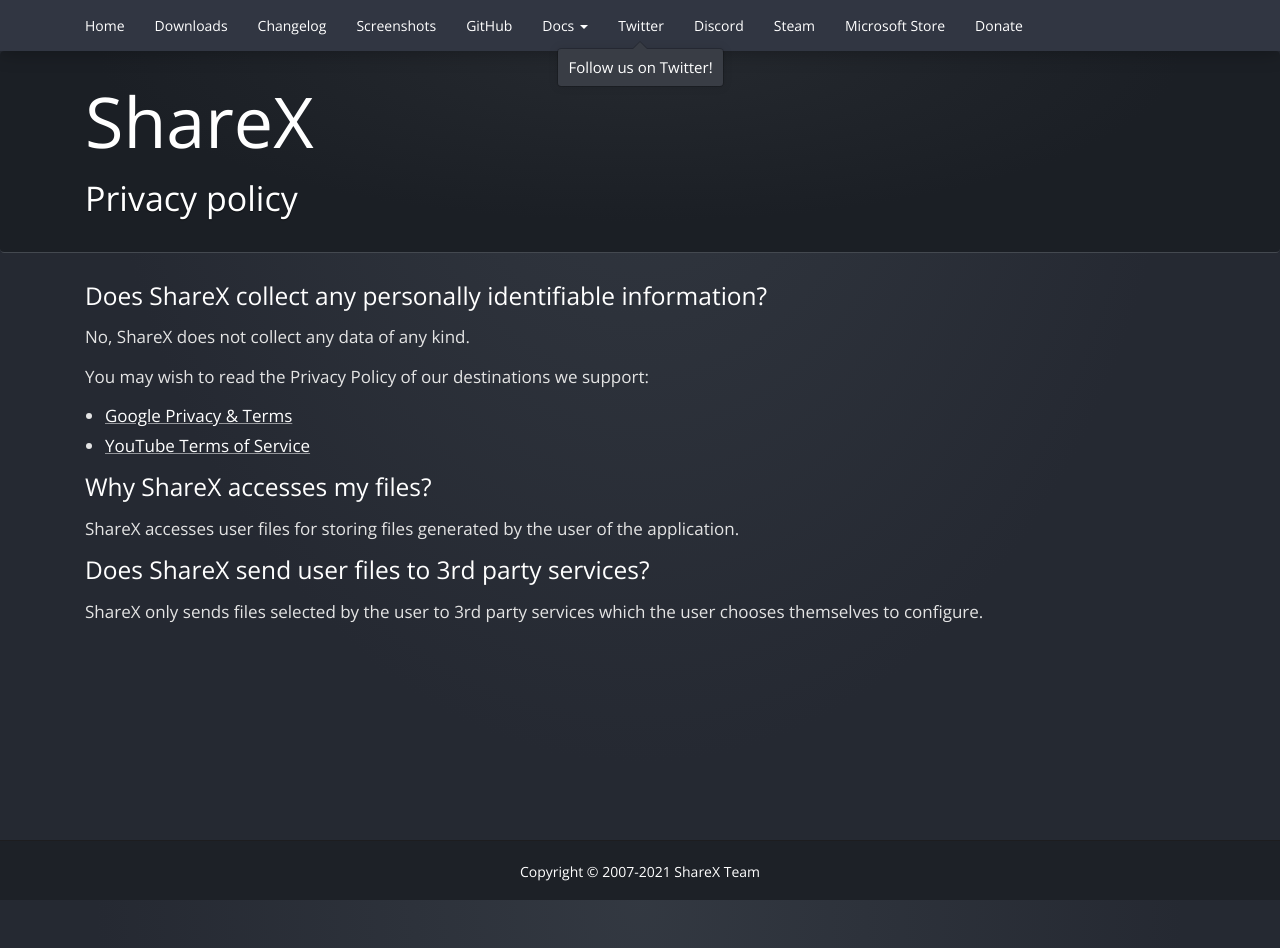
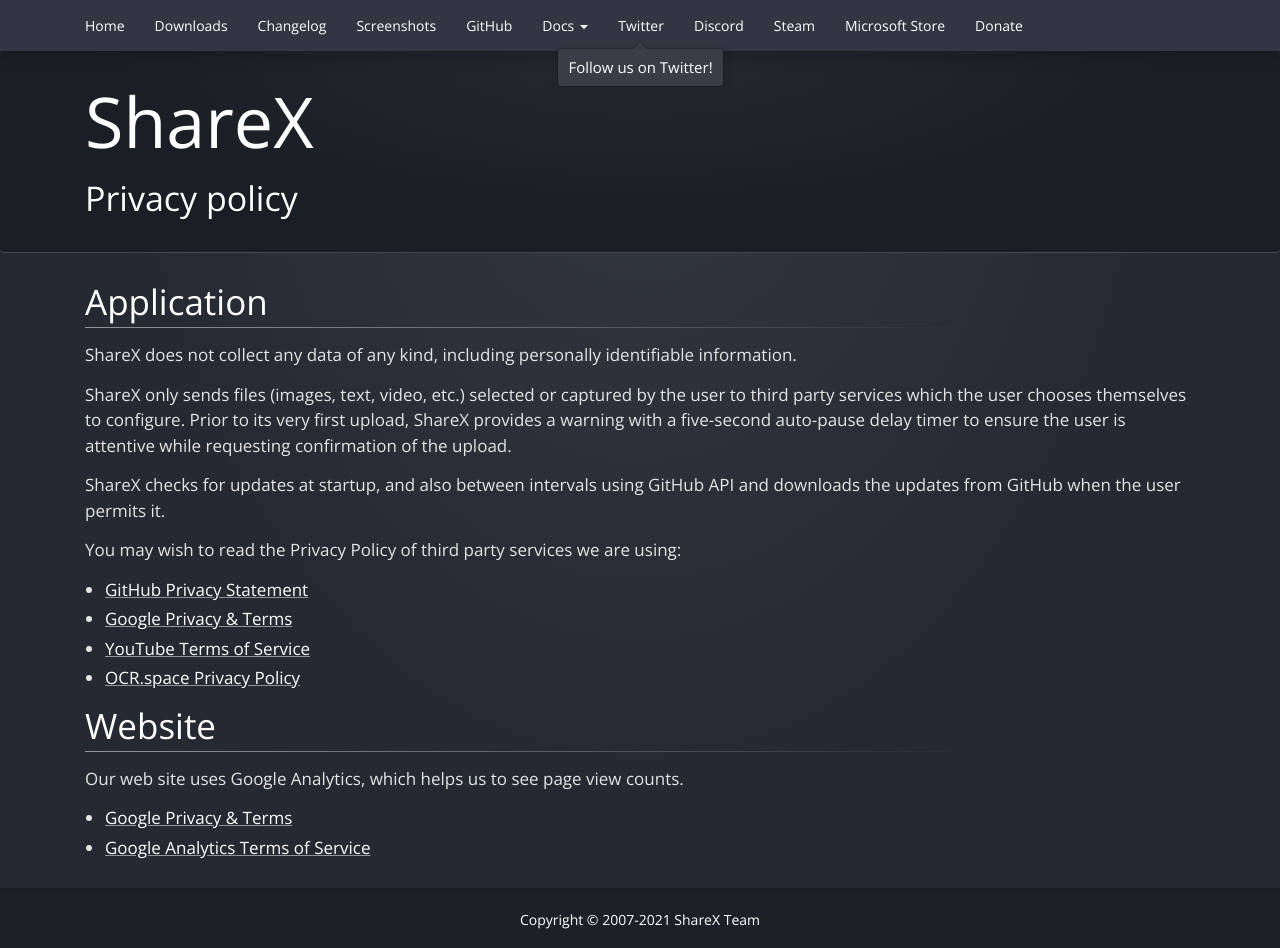
Before and after one commit to ShareX/sharex.github.io, a Jekyll site: the page built from privacy-policy/index.md, in a window 1280 px wide. Built offline with Jekyll 4.4.1, drawn with Linux system fonts in a browser that asks for light colours.

Commit message:
Update privacy policy

```diff
--- a/privacy-policy/index.md
+++ b/privacy-policy/index.md
@@ -3,19 +3,24 @@
 title: Privacy policy
 ---
 
-### Does ShareX collect any personally identifiable information?
+# Application
 
-No, ShareX does not collect any data of any kind.
+ShareX does not collect any data of any kind, including personally identifiable information.
 
-You may wish to read the Privacy Policy of our destinations we support:
-- [Google Privacy & Terms](https://policies.google.com/privacy)
-- [YouTube Terms of Service](https://www.youtube.com/t/terms/)
+ShareX only sends files (images, text, video, etc.) selected or captured by the user to third party services which the user chooses themselves to configure. Prior to its very first upload, ShareX provides a warning with a five-second auto-pause delay timer to ensure the user is attentive while requesting confirmation of the upload.
 
+ShareX checks for updates at startup, and also between intervals using GitHub API and downloads the updates from GitHub when the user permits it.
 
-### Why ShareX accesses my files?
+You may wish to read the Privacy Policy of third party services we are using:
 
-ShareX accesses user files for storing files generated by the user of the application.
+* [GitHub Privacy Statement](https://docs.github.com/en/github/site-policy/github-privacy-statement)
+* [Google Privacy & Terms](https://policies.google.com/privacy)
+* [YouTube Terms of Service](https://www.youtube.com/t/terms/)
+* [OCR.space Privacy Policy](http://ocr.space/privacypolicy)
 
-### Does ShareX send user files to 3rd party services?
+# Website
 
-ShareX only sends files selected by the user to 3rd party services which the user chooses themselves to configure.
+Our web site uses Google Analytics, which helps us to see page view counts.
+
+* [Google Privacy & Terms](https://policies.google.com/privacy)
+* [Google Analytics Terms of Service](https://marketingplatform.google.com/about/analytics/terms/us/)
```
